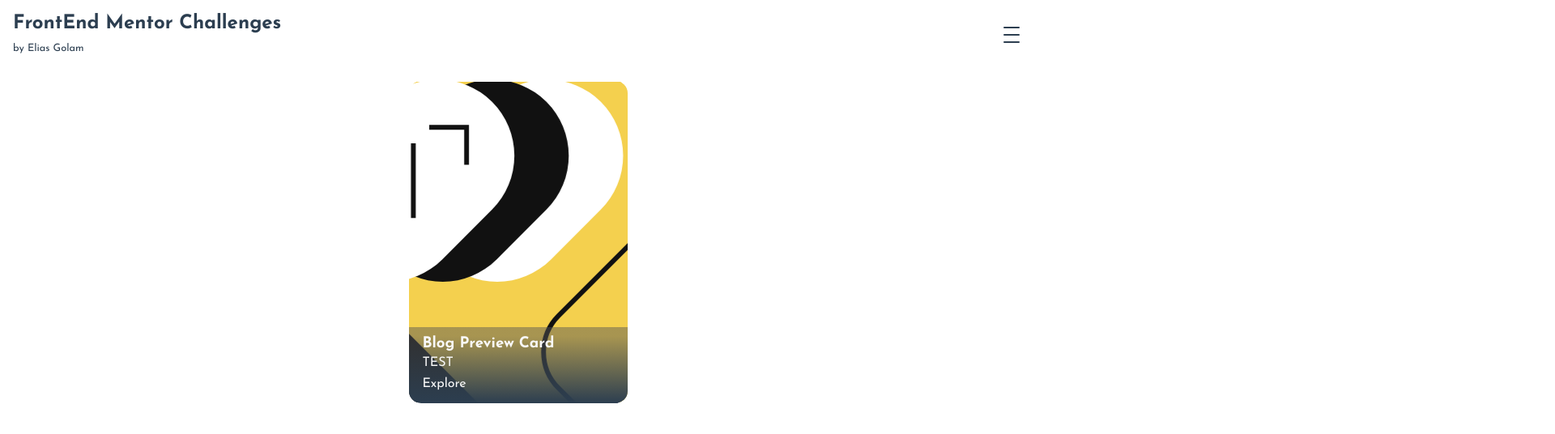
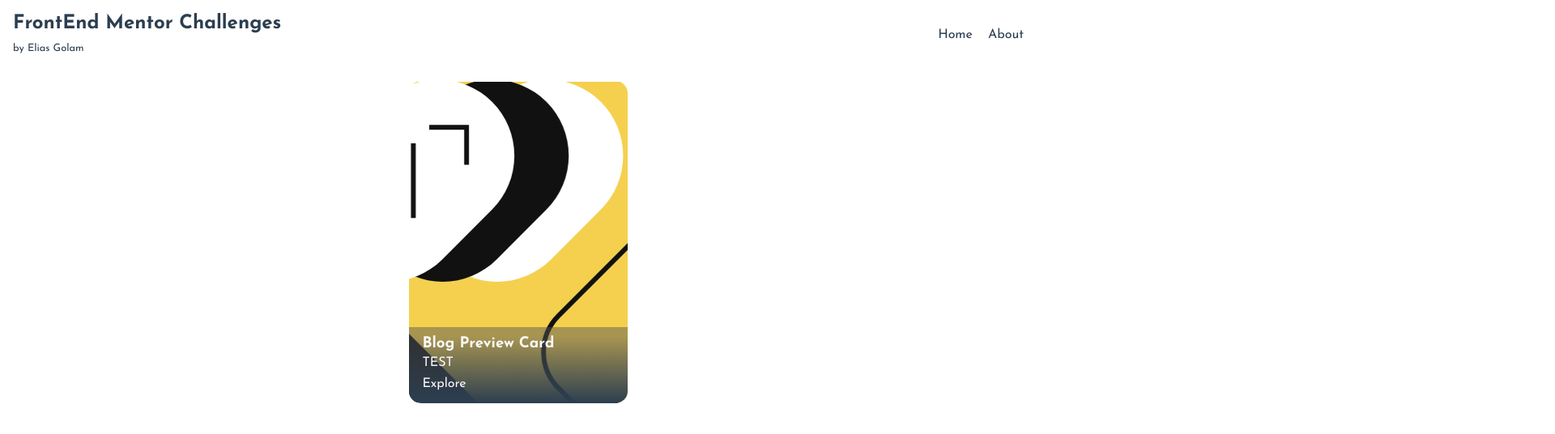
Before and after one commit to code-elias/vue-front-end-challenges, a Vue app: page / in a window 1280 px wide. Shown: the top 536 px of the page at 81% size, 1920 px wide, since content can reach past the window. Built offline with nearby package versions, Linux system fonts and the light colour scheme.

Commit message:
Added responsive Navbar

```diff
--- a/src/components/MainNavbar.vue
+++ b/src/components/MainNavbar.vue
@@ -9,7 +9,7 @@ function toggle() {
   isActive.value = !isActive.value
 }
 
-function closeNavBar() {
+function closeSideBar() {
   toggle()
 }
 </script>
@@ -21,11 +21,16 @@ function closeNavBar() {
       <span class="middle line"></span>
       <span class="bottom line"></span>
     </button>
+
+    <nav class="navbar">
+      <RouterLink class="navlink" to="/">Home</RouterLink>
+      <RouterLink class="navlink" to="/about">About</RouterLink>
+    </nav>
   </div>
 
-  <nav class="navbar" :class="{ active: isActive }">
-    <RouterLink class="navitem" to="/" @click="closeNavBar">Home</RouterLink>
-    <RouterLink class="navitem" to="/about" @click="closeNavBar">About</RouterLink>
+  <nav class="sidebar" :class="{ active: isActive }">
+    <RouterLink class="navlink sidebar-item" to="/" @click="closeSideBar">Home</RouterLink>
+    <RouterLink class="navlink sidebar-item" to="/about" @click="closeSideBar">About</RouterLink>
   </nav>
   <!-- <div>
     <nav class="navbar">
@@ -43,16 +48,27 @@ function closeNavBar() {
 }
 
 .navbar {
-  --navbar-w: 60vw;
+  visibility: hidden;
+  width: 0;
+  height: 100%;
+  overflow: hidden;
+
+  display: flex;
+  gap: 1.2rem;
+  align-items: center;
+}
+
+.sidebar {
+  --sidebar-w: 60vw;
 
   position: absolute;
   top: 100%;
   // right: 0;
-  right: calc(var(--navbar-w) * (-1));
+  right: calc(var(--sidebar-w) * (-1));
   z-index: 100;
 
   height: 100vh;
-  width: var(--navbar-w);
+  width: var(--sidebar-w);
   overflow: hidden;
   display: flex;
   flex-direction: column;
@@ -70,10 +86,9 @@ function closeNavBar() {
   }
 }
 
-.navitem {
+.sidebar-item {
   padding: 0.5rem 1rem;
   text-align: end;
-
   transition: all 250ms;
 
   &:hover {
@@ -126,4 +141,46 @@ function closeNavBar() {
     }
   }
 }
+
+@media only screen and (min-width: 700px) {
+  .navbar-menu-btn {
+    visibility: hidden;
+    width: 0;
+  }
+
+  .sidebar {
+    right: -2000px;
+    width: 0;
+    visibility: hidden;
+  }
+
+  .navbar {
+    width: fit-content;
+    visibility: visible;
+  }
+
+  .navlink {
+    position: relative;
+
+    &::after {
+      content: '';
+      background: var(--vt-c-indigo);
+      position: absolute;
+      bottom: -0.1rem;
+      left: 0;
+      width: 100%;
+      border-radius: 6px;
+      height: 2px;
+
+      transform: scaleX(0);
+      transform-origin: bottom right;
+      transition: transform 250ms ease-out;
+    }
+
+    &:hover::after {
+      transform: scale(1);
+      transform-origin: bottom left;
+    }
+  }
+}
 </style>
```
